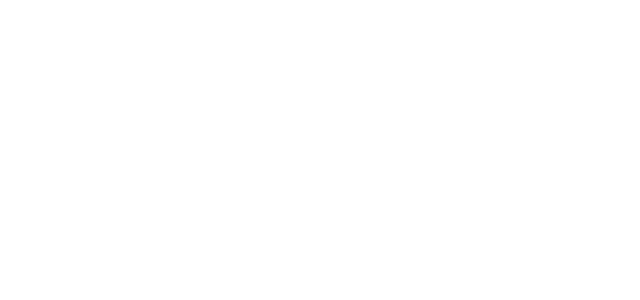
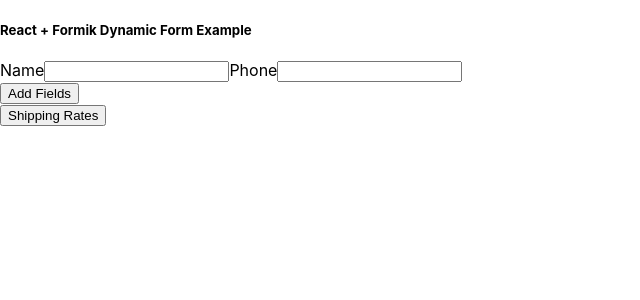
Before and after one commit to Palak-jais/HUBX-Learning, a React (Create React App) app: page /dynamic in a window 1280 px wide. Before the commit this address had no page. Shown: the top 300 px of the page, without its empty margins (0-640 px from the left). Built offline with nearby package versions, Linux system fonts and the light colour scheme.

Commit message:
dynamic fields

```diff
--- a/src/App.js
+++ b/src/App.js
@@ -2,6 +2,7 @@
 import {BrowserRouter,Routes,Route} from 'react-router-dom';
 import Form from './components/Form';
 import Home from './components/home';
+import DynamicFieldsForm from './components/dynamics';
 
 function App() {
   return (
@@ -10,6 +11,7 @@
       <Routes>
       <Route element={<Home/>} path='/'/>
       <Route element={<Form/>} path='/form'/>
+      <Route element={<DynamicFieldsForm/>} path='/dynamic'/>
       </Routes>
     </BrowserRouter>
 
--- /dev/null
+++ b/src/components/dynamics.js
@@ -0,0 +1,116 @@
+import React from 'react';
+import { Formik, Form, Field, FieldArray, ErrorMessage } from 'formik';
+import * as Yup from 'yup';
+
+function DynamicFieldsForm() {
+    const initialValues = {
+        name: '',
+        phone:'',
+        tickets: []
+    };
+
+    const validationSchema = Yup.object().shape({
+        name: Yup.string()
+            .required('Number of tickets is required'),
+        phone: Yup.string().min(10).max(10)
+            .required('Phone is required'),
+        tickets: Yup.array().of(
+            Yup.object().shape({
+                city: Yup.string()
+                    .required('City is required'),
+                pincode: Yup.string().min(6).max(6)
+                    .required('Pincode is required'),
+                kilos:Yup.number().min(0).required('Kilos is required'),
+                costs:Yup.number().min(0).required('cost is required'),
+            })
+        )
+    });
+    function addField(values) {
+        // update dynamic form
+        values.tickets.push({ city: '', pincode: '',kilos:0,costs:0 });
+    }
+    function submit(values) {
+        // update dynamic form
+       console.log(values);
+    }
+
+
+    function onSubmit(fields) {
+        // display form field values on success
+        console.log(fields);
+       // alert('SUCCESS!! :-)\n\n' + JSON.stringify(fields, null, 4));
+    }
+    function deleteField(i,values,setValues) {
+        values.tickets.splice(i, 1);
+
+    }
+
+    return (
+        <Formik initialValues={initialValues} validationSchema={validationSchema} onSubmit={onSubmit}>
+            {({ errors, values, touched, setValues }) => (
+                <Form>
+                    <div className="card m-3">
+                        <h5 className="card-header">React + Formik Dynamic Form Example</h5>
+                        <div className="card-body border-bottom">
+                            <div className="form-row">
+                                <div className="form-group">
+                                    <label>Name</label>
+                                    <Field name="name"/>
+                                    <label>Phone</label>
+                                    <Field name="phone"/>
+                                </div>
+                            </div>
+                        </div>
+                        <FieldArray name="tickets">
+                        {() => (values.tickets.map((ticket, i) => {
+                            const ticketErrors =( (errors.tickets?.length) && errors.tickets[i] )|| {};
+                            const ticketTouched = (touched.tickets?.length && touched.tickets[i] )|| {};
+                            return (
+                                <div key={i} className="list-group list-group-flush">
+                                    <div className="list-group-item">
+
+                                        <div className="form-row">
+                                            <div className="form-group col-6">
+                                                <label>City</label>
+                                                <Field name={`tickets.${i}.city`} type="text" className={'form-control' + (ticketErrors.city && ticketTouched.city ? ' is-invalid' : '' )} />
+                                                <ErrorMessage name={`tickets.${i}.city`} component="div" className="invalid-feedback" />
+                                            </div>
+                                            <div className="form-group col-6">
+                                                <label>Pincode</label>
+                                                <Field name={`tickets.${i}.pincode`} type="text" className={'form-control' + (ticketErrors.pincode && ticketTouched.pincode  ? ' is-invalid' : '' )} />
+                                                <ErrorMessage name={`tickets.${i}.pincode`} component="div" className="invalid-feedback" />
+                                            </div>
+                                            <div className="form-group col-6">
+                                                <label>Kilos</label>
+                                                <Field name={`tickets.${i}.kilos`} type="text" className={'form-control' + (ticketErrors.kilos && ticketTouched.kilos ? ' is-invalid' : '' )} />
+                                                <ErrorMessage name={`tickets.${i}.pincode`} component="div" className="invalid-feedback" />
+                                            </div>
+                                            <div className="form-group col-6">
+                                                <label>Costs</label>
+                                                <Field name={`tickets.${i}.costs`} type="text" className={'form-control' + (ticketErrors.costs && ticketTouched.costs? ' is-invalid' : '' )} />
+                                                <ErrorMessage name={`tickets.${i}.costs`} component="div" className="invalid-feedback" />
+                                            </div>
+                                            <div className="form-group col-6">
+                                            <button className="btn btn-secondary mr-1" type="reset" onClick={()=>deleteField(i,values,setValues)}>-</button>
+                                            </div>
+                                        </div>
+                                    </div>
+                                </div>
+                            );
+                        }))}
+                        </FieldArray>
+                        <button className="btn btn-secondary mr-1" type="reset" onClick={()=>addField(values,setValues)}>Add Fields</button>
+                        <div className="card-footer text-center border-top-0">
+                            <button type="submit" className="btn btn-primary mr-1" onClick={submit(values)}>
+                                Shipping Rates
+                            </button>
+
+                        </div>
+                    </div>
+                </Form>
+            )}
+        </Formik>
+    )
+}
+
+export default DynamicFieldsForm ;
--- a/src/components/home.js
+++ b/src/components/home.js
@@ -6,6 +6,7 @@
         <h1 className={styles.header}>HUBX LEARNING STUFFS</h1>
         <div className={styles.stuffs}>
             <h2><Link to='/form' className={styles.btn}>Formik Forms</Link></h2>
+            <h2><Link to='/dynamic' className={styles.btn}>Dynamic Forms</Link></h2>
         </div>
     </div>
 }
```
